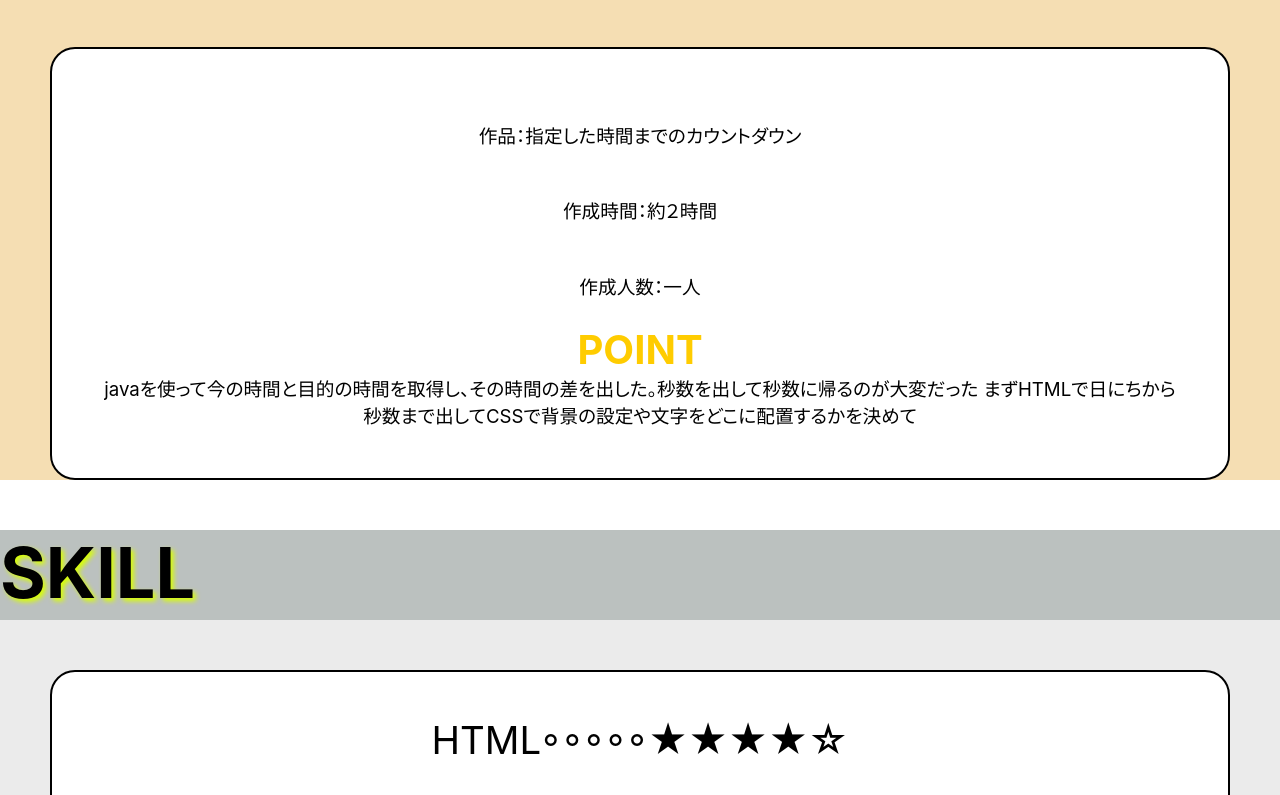
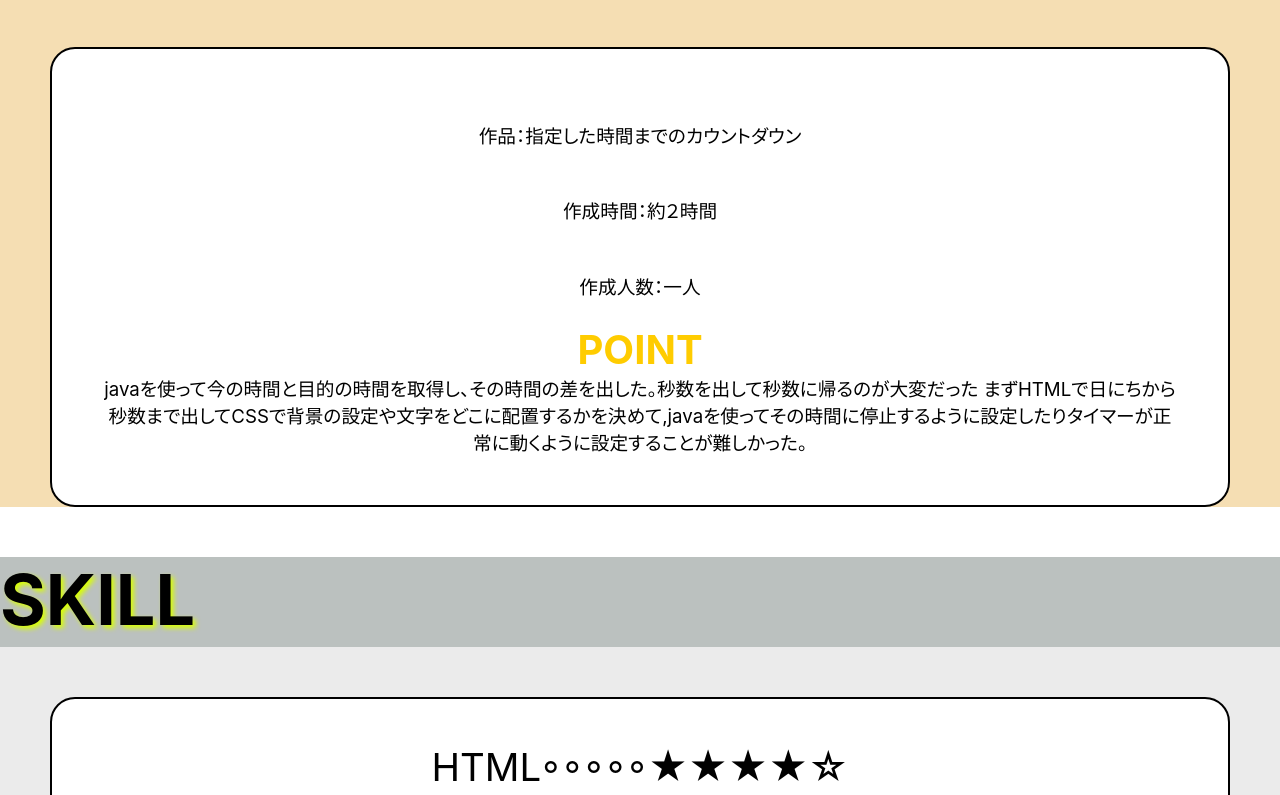
Before and after one commit to x23047/portfolio, a plain HTML site: page index.html in a window 1280 px wide. Shown: the part 6616-7411 px from the top of the page. Drawn offline with nearby package versions, Linux system fonts and the light colour scheme.

Commit message:
最終確認

```diff
--- a/index.html
+++ b/index.html
@@ -174,7 +174,7 @@
                         <strong>POINT</strong><br>
 
                         javaを使って今の時間と目的の時間を取得し、その時間の差を出した。秒数を出して秒数に帰るのが大変だった
-                        まずHTMLで日にちから秒数まで出してCSSで背景の設定や文字をどこに配置するかを決めて
+                        まずHTMLで日にちから秒数まで出してCSSで背景の設定や文字をどこに配置するかを決めて,javaを使ってその時間に停止するように設定したりタイマーが正常に動くように設定することが難しかった。
 
 
 
```
